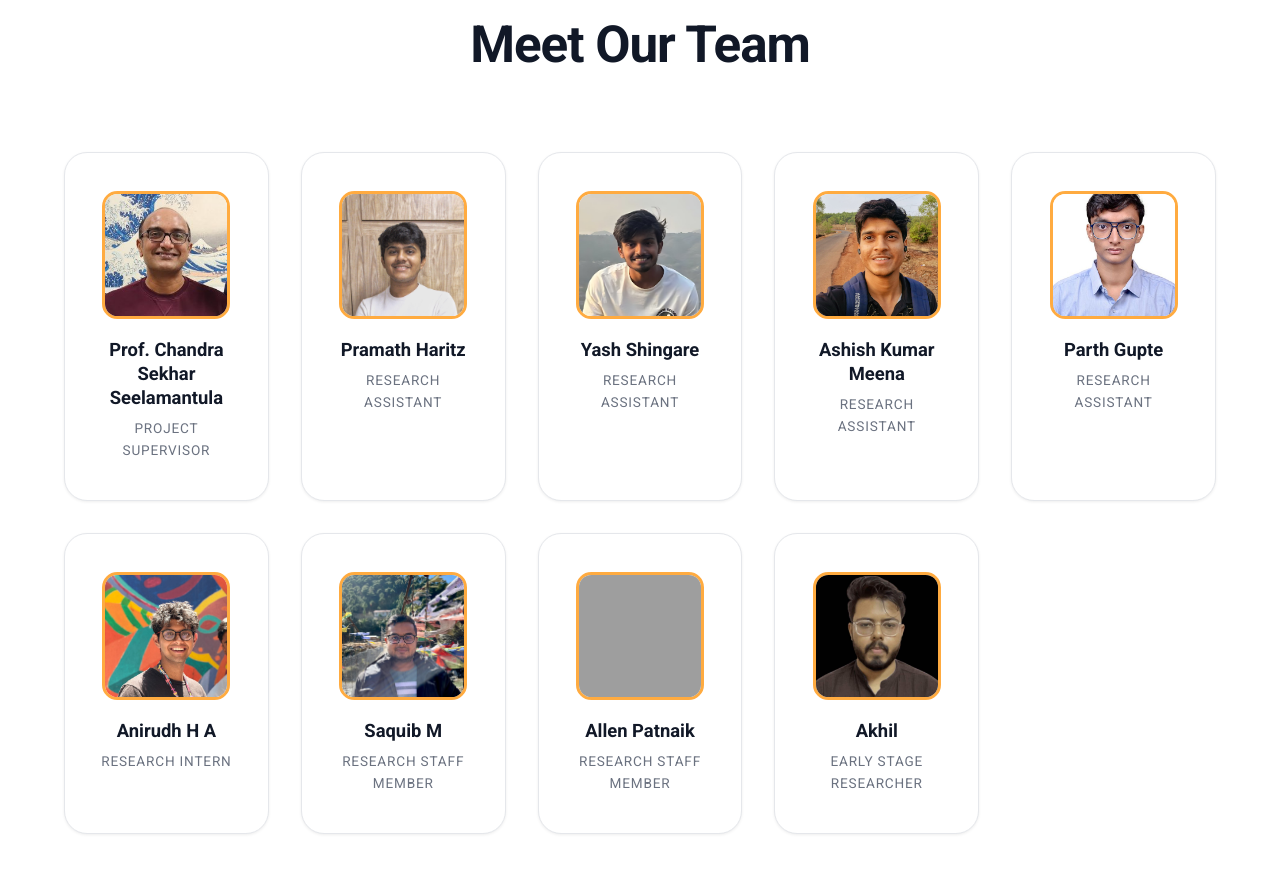
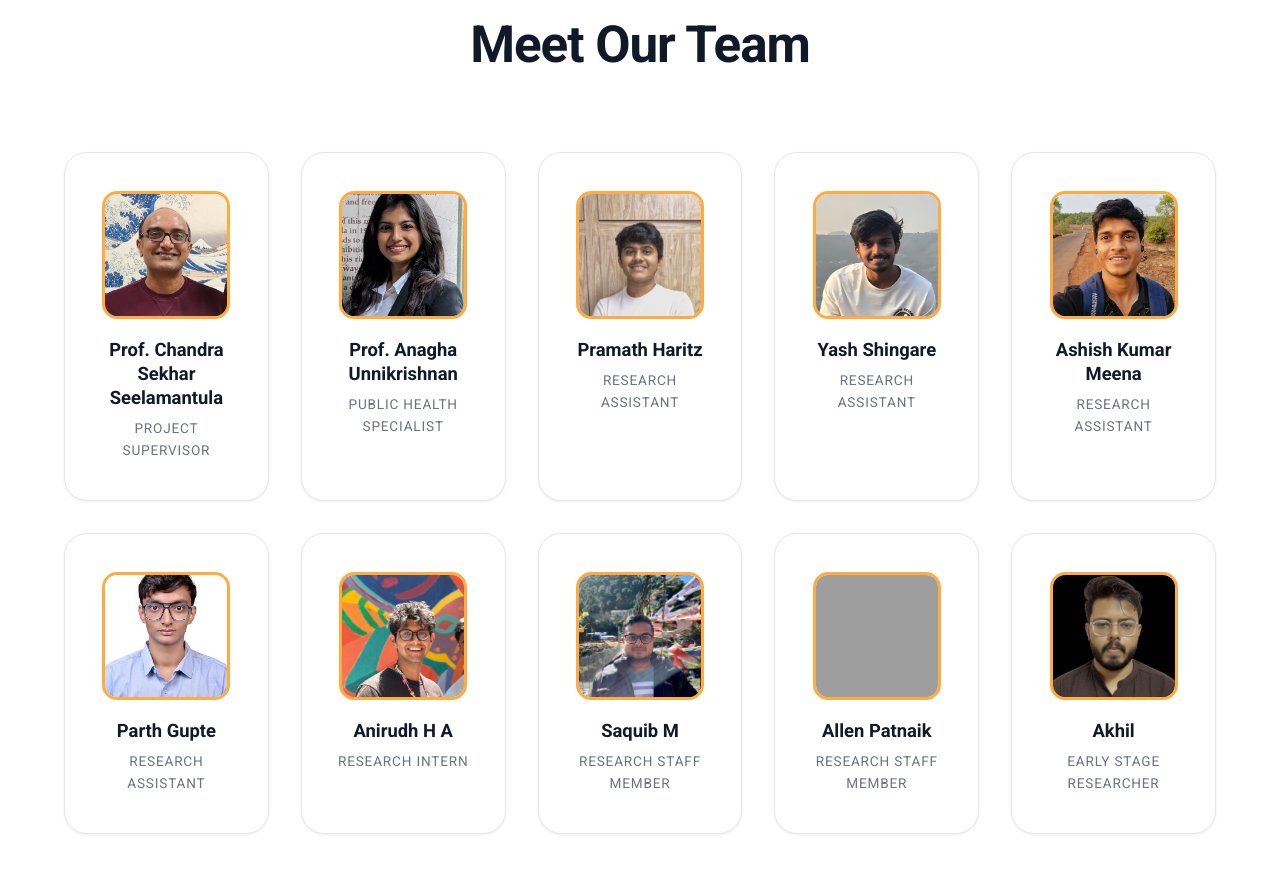
Before and after one commit to ChaksuAI/chaksuai.github.io, a plain HTML site: page index.html in a window 1280 px wide. Shown: the part 4427-5299 px from the top of the page. Drawn offline with Linux system fonts and the light colour scheme; grey boxes are pictures that could not be loaded; a web font is replaced by a local one.

Commit message:
Add team member Anagha Unnikrishnan to index.html

```diff
--- a/index.html
+++ b/index.html
@@ -248,6 +248,11 @@
                         <p class="team-member-title">Project Supervisor</p>
                     </div>
                     <div class="team-member-card">
+                        <img src="assets/images/Anagha.jpeg" alt="Team Member Anagha Unnikrishnan">
+                        <h4>Prof. Anagha Unnikrishnan</h4>
+                        <p class="team-member-title">Public Health Specialist</p>
+                    </div>
+                    <div class="team-member-card">
                         <img src="assets/images/pramath.jpg" alt="Team Member Pramath Haritz">
                         <h4>Pramath Haritz</h4>
                         <p class="team-member-title">Research Assistant</p>
```
